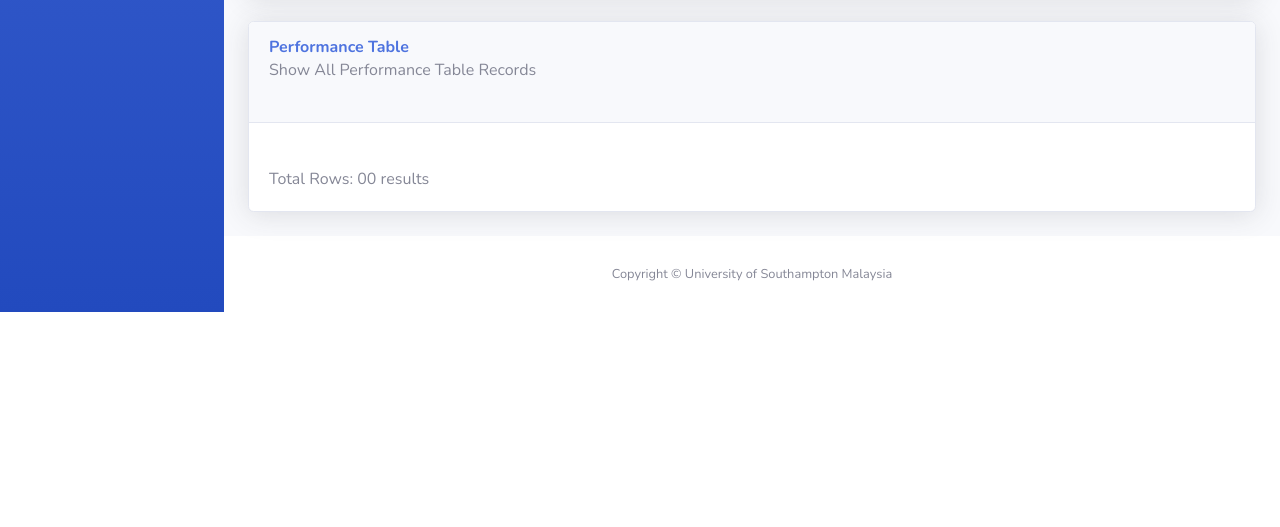
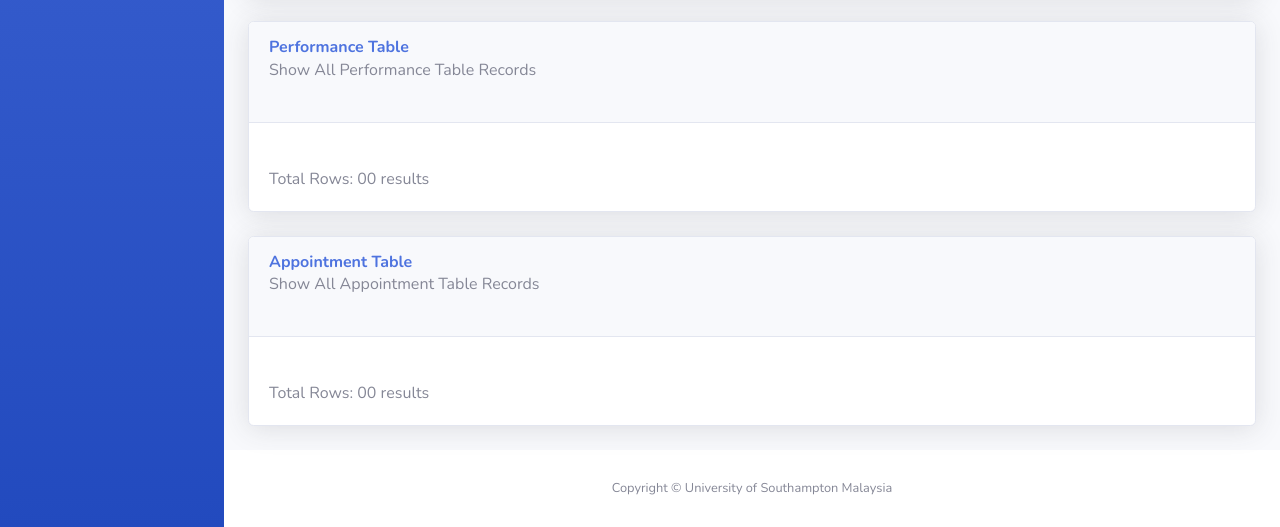
Before and after one commit to MooEthan/data_management_assignment1, a PHP site: page /showAllTables.php in a window 1280 px wide. Shown: the part 1019-1546 px from the top of the page. Before the commit the page ends 1331 px from the top, so only its background shows below. Run offline with PHP 8.4, Linux system fonts and the light colour scheme; data that the repository does not hold is empty; some libraries are stand-ins or nearby versions.

Commit message:
appointment & bug fix

```diff
--- a/php_curd/showAllTables.php
+++ b/php_curd/showAllTables.php
@@ -37,29 +37,36 @@
 
                         //***************************** */
                         // Example Query 3
-                        $sql13 = "SELECT * FROM courses"; //Query
-                        $queryTitle1 = "Course Posts Table";
-                        $queryDescription1 = "Show All Course Posts Table Records";
+                        $sql3 = "SELECT * FROM courses"; //Query
+                        $queryTitle3 = "Course Posts Table";
+                        $queryDescription3 = "Show All Course Posts Table Records";
                         //CALL FUNCTION to generate table
-                        generate_table($conn, $sql1, $queryTitle1, $queryDescription1);
+                        generate_table($conn, $sql3, $queryTitle3, $queryDescription3);
 
                         //***************************** */
                         // Example Query 4
                         $sql4 = "SELECT * FROM Exams"; //Query
-                        $queryTitle2 = "Exams Table";
-                        $queryDescription2 = "Show All Exams Table Records";
+                        $queryTitle4 = "Exams Table";
+                        $queryDescription4 = "Show All Exams Table Records";
 
                         //CALL FUNCTION to generate table
-                        generate_table($conn, $sql2, $queryTitle2, $queryDescription2);
+                        generate_table($conn, $sql4, $queryTitle4, $queryDescription4);
 
                         //***************************** */
                         // Example Query 5
                         $sql5 = "SELECT * FROM Performance"; //Query
-                        $queryTitle2 = "Performance Table";
-                        $queryDescription2 = "Show All Performance Table Records";
+                        $queryTitle5 = "Performance Table";
+                        $queryDescription5 = "Show All Performance Table Records";
 
                         //CALL FUNCTION to generate table
-                        generate_table($conn, $sql2, $queryTitle2, $queryDescription2);
+                        generate_table($conn, $sql5, $queryTitle5, $queryDescription5);
+
+                        $sql6 = "SELECT * FROM appointment"; //Query
+                        $queryTitle6 = "Appointment Table";
+                        $queryDescription6 = "Show All Appointment Table Records";
+
+                        //CALL FUNCTION to generate table
+                        generate_table($conn, $sql6, $queryTitle6, $queryDescription6);
 
                         // Add more queries as needed...
                         ?>
```
